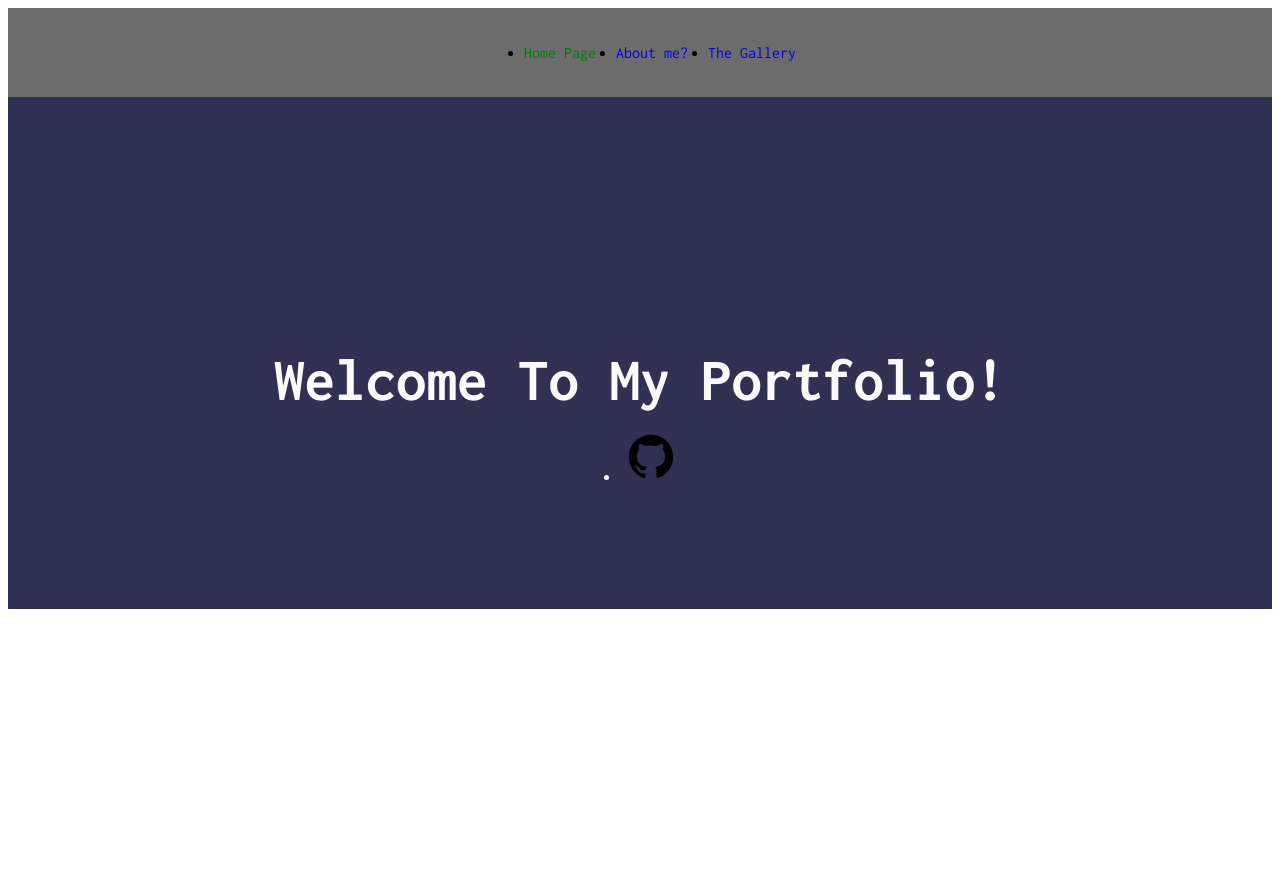
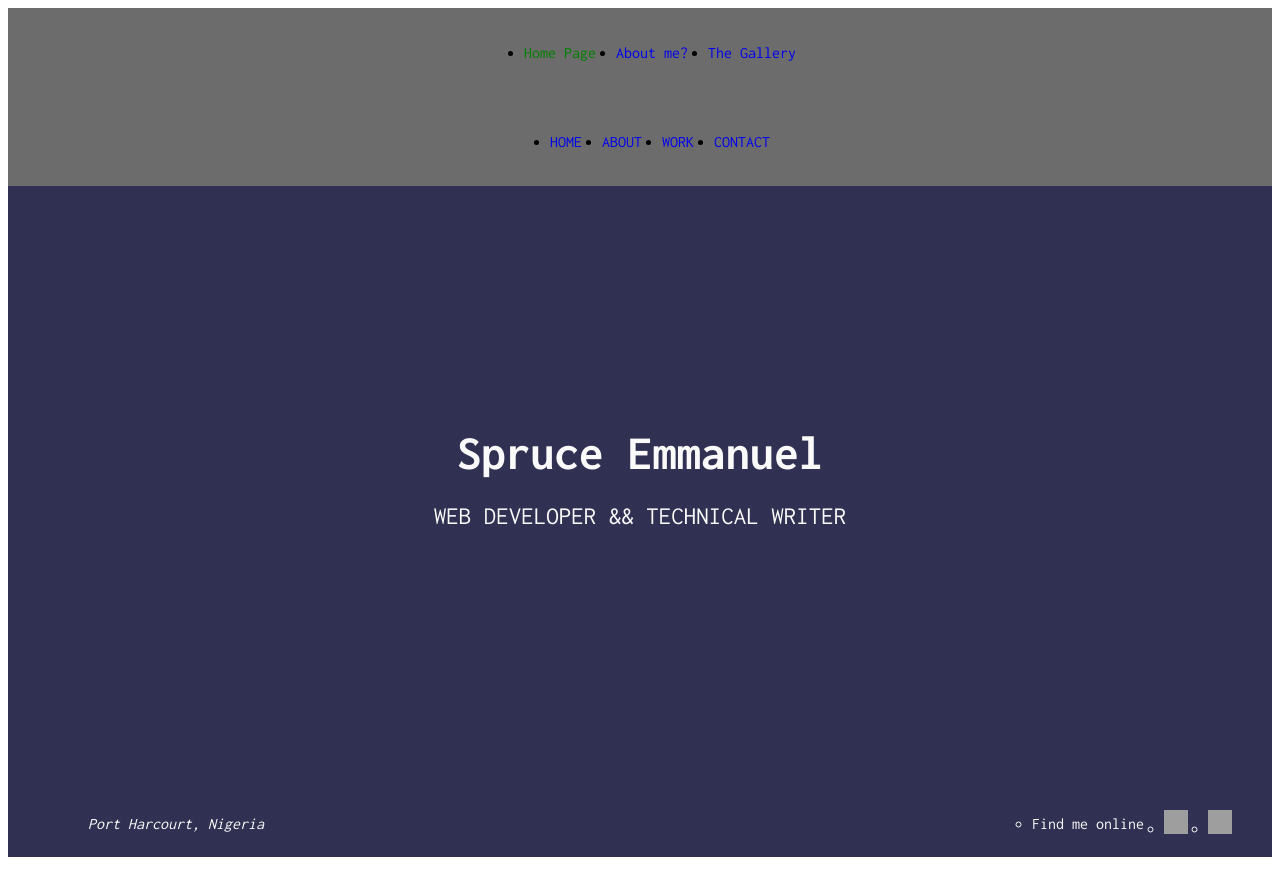
Before and after one commit to BooxStone/BooxStone.github.io, a Jekyll site: the page built from index.html, in a window 1280 px wide. Shown: the top 896 px of the page. Built offline with Jekyll 4.4.1, drawn with Linux system fonts in a browser that asks for light colours; grey boxes are pictures that could not be loaded.

Commit message:
Update index.html

```diff
--- a/index.html
+++ b/index.html
@@ -2,15 +2,54 @@
 layout: default
 title: The Grandest Portfolio
 ---
+<!DOCTYPE html>
+<html lang="en">
+  <head>
+    <meta charset="UTF-8" />
+    <meta name="viewport" content="width=device-width, initial-scale=1.0" />
+    <link rel="stylesheet" href="styles.css" />
+    <title>Spruce - Dev Portfolio</title>
+  </head>
+  <body>
+    <header class="site_header">
+      <div class="wrapper_inner">
+        <nav class="site_header_nav">
+          <ul role="list" class="flex flex_center">
+            <li><a href="#0">HOME</a></li>
+            <li><a href="#about">ABOUT</a></li>
+            <li><a href="#work">WORK</a></li>
+            <li><a href="#contact">CONTACT</a></li>
+          </ul>
+        </nav>
+      </div>
+    </header>
+    <main>
       <section id="hero">
         <div class="wrapper">
           <div class="wrapper_inner">
             <div class="text_center hero_content">
-        <h1>{{ "Welcome To My Portfolio!"}}</h1>
-<footer>
+              <h1 class="h2">Spruce Emmanuel</h1>
+              <p class="h5">WEB DEVELOPER && TECHNICAL WRITER</p>
+            </div>
+          </div>
+          <ul role="list" class="flex flex_between hero_social">
+            <address>Port Harcourt, Nigeria</address>
+            <ul role="list" class="flex">
+              <li>Find me online</li>
               <li>
-      <a href="https://github.com/BooxStone" target="_blank">
-        <img src="assets/css/images/github-logo-svgrepo-com.svg" alt="GitHub" width="50" height="50" />
+                <a href="https://github.com/iamspruce" target="_blank">
+                  <img src="/assets/icon-github.svg" alt="GitHub" width="24" height="24" />
                 </a>
               </li>
-</footer>
+              <li>
+                <a href="https://x.com/sprucekhalifa" target="_blank">
+                  <img src="/assets/icon-twitter.svg" alt="Twitter" width="24" height="24" />
+                </a>
+              </li>
+            </ul>
+          </ul>
+        </div>
+      </section>
+    </main>
+  </body>
+</html>
```
Lines whose indentation alone changed are shown as unchanged.
